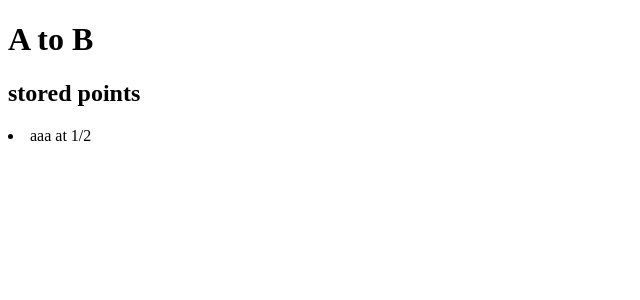
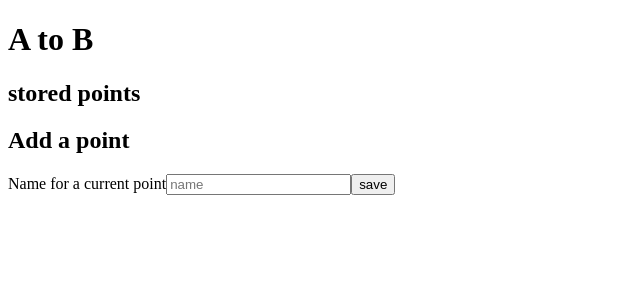
Before and after one commit to kjarmicki/atob, a React app: page / in a window 1280 px wide. Shown: the top 300 px of the page, without its empty margins (0-640 px from the left). Built offline with nearby package versions, Linux system fonts and the light colour scheme.

Commit message:
saving points

```diff
--- a/src/app.jsx
+++ b/src/app.jsx
@@ -4,20 +4,16 @@ import React from 'react';
 import ReactDOM from 'react-dom';
 import Main from './views/main';
 
-import storagePointRepository from './repository/storage-point-repository'
-import point from './model/point'
+import storagePointRepository from './repository/storage-point-repository';
+import browserGeolocationProvider from './infrastructure/geolocation/browser-geolocation-provider';
 
 const pointRepository = storagePointRepository(localStorage);
-if(localStorage.length === 0) {
-    pointRepository.store(point({
-        name: 'aaa',
-        latitude: 1,
-        longitude: 2,
-        createdAt: 3
-    }));
-}
+const geolocationProvider = browserGeolocationProvider(window);
 
 ReactDOM.render(
-    <Main pointRepository={pointRepository} />,
+    <Main
+        pointRepository={pointRepository}
+        geolocationProvider={geolocationProvider}
+    />,
     document.querySelector('#main')
 );
--- a/src/views/main.jsx
+++ b/src/views/main.jsx
@@ -8,7 +8,10 @@ export default class Main extends React.Component {
         return (
             <div className="main-view">
                 <h1>A to B</h1>
-                <PointsPage pointRepository={this.props.pointRepository} />
+                <PointsPage
+                    pointRepository={this.props.pointRepository}
+                    geolocationProvider={this.props.geolocationProvider}
+                />
             </div>
         )
     }
--- /dev/null
+++ b/src/views/points/point-form.jsx
@@ -0,0 +1,51 @@
+'use strict';
+
+import React from 'react';
+import pointModel from '../../model/point';
+
+export default class PointForm extends React.Component {
+    constructor(props) {
+        super(props);
+        this.state = {
+            name: ''
+        };
+    }
+    updateName(e) {
+        this.setState({
+            name: e.target.value
+        });
+    }
+    submitPoint(e) {
+        e.preventDefault();
+        const name = this.state.name.trim();
+
+        this.props.geolocationProvider.getCoordinates()
+            .then(coordinates => {
+                this.storePoint(name, coordinates);
+                this.setState({
+                    name: ''
+                });
+            })
+            .catch(err => {
+                console.error(err);
+            });
+    }
+    storePoint(name, coordinates) {
+        const point = pointModel(Object.assign({}, coordinates, {
+            name: name,
+            createdAt: Date.now()
+        }));
+        this.props.pointRepository.store(point);
+    }
+    render() {
+        return(
+            <form className="point-form" onSubmit={this.submitPoint.bind(this)}>
+                <h2>Add a point</h2>
+                <label for="name">Name for a current point
+                    <input type="text" id="name" onChange={this.updateName.bind(this)} value={this.state.name} name="name" placeholder="name" />
+                </label>
+                <input type="submit" value="save" />
+            </form>
+        )
+    }
+}
--- a/src/views/points/points-page.jsx
+++ b/src/views/points/points-page.jsx
@@ -2,6 +2,7 @@
 
 import React from 'react';
 import Point from './point'
+import PointForm from './point-form'
 
 export default class PointsPage extends React.Component {
     constructor(props) {
@@ -24,6 +25,10 @@ export default class PointsPage extends React.Component {
             <div class="points-page">
                 <h2>stored points</h2>
                 {points}
+                <PointForm
+                    pointRepository={this.props.pointRepository}
+                    geolocationProvider={this.props.geolocationProvider}
+                />
             </div>
         )
     }
```
